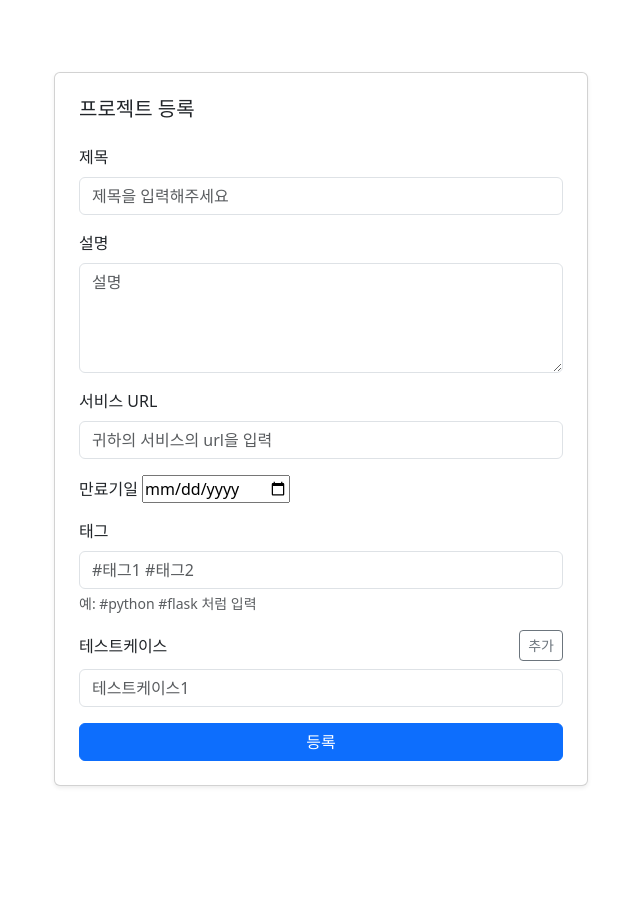
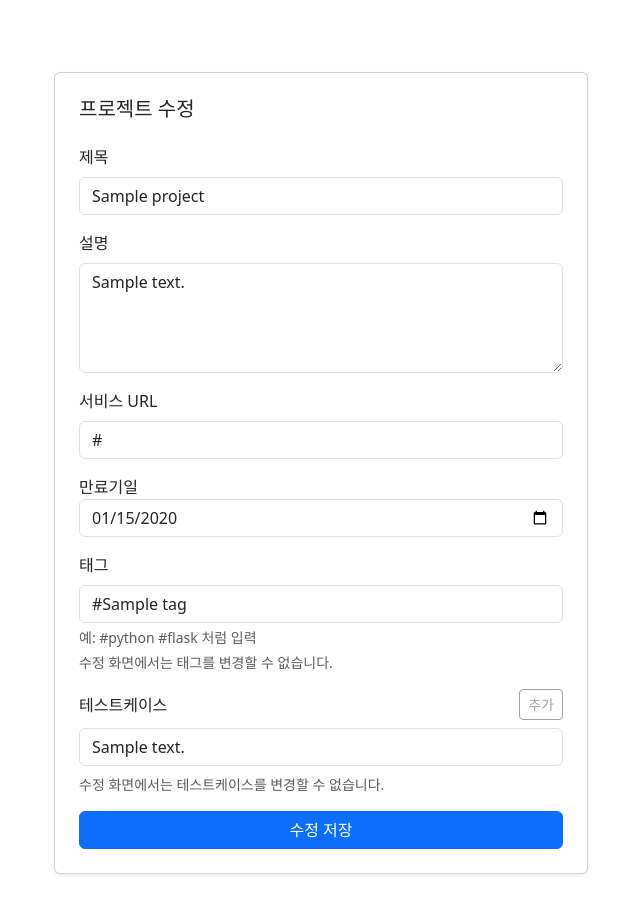
Before and after one commit to YangSiJun528/jungle-mini-project, a Flask app: template templates/project_form.html in a window 1280 px wide. Shown: the part 97-1019 px from the top of the page, without its empty margins (319-959 px from the left). Before the commit the page ends 884 px from the top, so only its background shows below. Run offline with Flask 3, Linux system fonts and the light colour scheme; the template is opened without the code that fills it: most values are stand-ins (such as "Sample title", 1, 10 or a date in 2020).

Commit message:
제목 내용 만기일 수정 가능하게 구현

```diff
--- a/app.py
+++ b/app.py
@@ -2,7 +2,7 @@ from flask import Flask, render_template, request, jsonify, redirect, flash, get
 from model.project import Project
 from model.tag import Tag
 from model.test_case import TestCase
-from service.project_service import project_create
+from service.project_service import project_create, project_get, project_update
 from service.auth_service import auth_signup, auth_login, create_access_token, auth_get_user
 from datetime import datetime
 from common.dummy import get_user_context
@@ -242,14 +242,58 @@ def create_project():
 
 @app.route("/projects/<project_id>/edit", methods=["GET"])
 def render_project_edit(project_id):
-    # 프로젝트 수정 폼 (소유자만 가능)
-    pass
+
+    current_user = get_user_context()
+    user_id = current_user._id
+
+    if not current_user:
+        flash("로그인이 필요합니다")
+        return redirect("/login")
+
+    project_or_err = project_get(project_id)
+    if isinstance(project_or_err, ServiceError):
+        flash("프로젝트를 가져오는데 실패했습니다")
+        return redirect("/")
+
+    project = project_or_err
+
+    if project.user_id != user_id:
+        flash("프로젝트를 수정하기 위해선 본인이 작성한 프로젝트여야합니다")
+        return redirect("/")
+
+    return render_template("project_form.html", project=project)
+
 
 
 @app.route("/projects/<project_id>/edit", methods=["POST"])
 def update_project(project_id):
-    # 소유자 확인 필요
-    pass
+    current_user = get_user_context()
+    user_id = current_user._id
+
+    if not current_user:
+        flash("로그인이 필요합니다")
+        return redirect("/login")
+
+    title = request.form.get("title")
+    content = request.form.get("content")
+    url = request.form.get("url")
+    expired_date_str = request.form.get("expired_date")
+
+    expired_date = datetime.strptime(expired_date_str, "%Y-%m-%d")
+
+    data = {
+        "title": title,
+        "content": content,
+        "url": url,
+        "expired_date": expired_date,
+    }
+
+    ok_or_err = project_update(user_id, project_id, data)
+    if isinstance(ok_or_err, ServiceError):
+        flash("수정 반영 중 오류 발생")
+        return redirect("/")
+
+    return redirect(f"/projects/{project_id}")
 
 
 @app.route("/projects/<project_id>/delete", methods=["POST"])
--- a/model/test_case.py
+++ b/model/test_case.py
@@ -6,4 +6,5 @@ from model.feedback import Feedback
 class TestCase:
     id: str # 추가 시 식별을 위해서 필요함.
     content: str
+    is_active: bool = True
     feedbacks: list[Feedback] = field(default_factory=list)
--- a/templates/project_form.html
+++ b/templates/project_form.html
@@ -7,55 +7,131 @@
       <div class="card shadow-sm">
         <div class="card-body p-4">
 
-          <h5 class="mb-4">프로젝트 등록</h5>
+          <h5 class="mb-4">
+            {{ "프로젝트 수정" if project else "프로젝트 등록" }}
+          </h5>
 
-          <form action="/projects" method="POST">
+          <form
+            action="{{ '/projects/' ~ project._id ~ '/edit' if project else '/projects' }}"
+            method="POST"
+          >
 
             <!-- 제목 -->
             <div class="mb-3">
               <label for="title" class="form-label">제목</label>
-              <input id="title" name="title" class="form-control" placeholder="제목을 입력해주세요">
+              <input
+                id="title"
+                name="title"
+                class="form-control"
+                placeholder="제목을 입력해주세요"
+                value="{{ project.title if project else '' }}"
+                required
+              >
             </div>
 
             <!-- 설명 -->
             <div class="mb-3">
               <label for="content" class="form-label">설명</label>
-              <textarea id="content" name="content" class="form-control" rows="4" placeholder="설명"></textarea>
+              <textarea
+                id="content"
+                name="content"
+                class="form-control"
+                rows="4"
+                placeholder="설명"
+                required
+              >{{ project.content if project else '' }}</textarea>
             </div>
 
             <!-- URL -->
             <div class="mb-3">
               <label for="url" class="form-label">서비스 URL</label>
-              <input id="url" name="url" class="form-control" placeholder="귀하의 서비스의 url을 입력">
+              <input
+                id="url"
+                name="url"
+                class="form-control"
+                placeholder="귀하의 서비스의 url을 입력"
+                value="{{ project.url if project else '' }}"
+                required
+              >
             </div>
 
-            <!-- URL -->
+            <!-- 만료일 -->
             <div class="mb-3">
               <label for="expired_date">만료기일</label>
-              <input type="date" id="expired_date" name="expired_date" required>
+              <input
+                type="date"
+                id="expired_date"
+                name="expired_date"
+                class="form-control"
+                value="{{ project.expired_date.strftime('%Y-%m-%d') if project else '' }}"
+                required
+              >
             </div>
 
             <!-- 태그 -->
             <div class="mb-3">
               <label for="tags" class="form-label">태그</label>
-              <input id="tags" name="tags" class="form-control" placeholder="#태그1 #태그2">
+
+              {# 수정 화면이면 project.tags를 "#태그" 형태로 보여주기 #}
+              <input
+                id="tags"
+                name="tags"
+                class="form-control"
+                placeholder="#태그1 #태그2"
+                value="{% if project %}{% for t in project.tags %}#{{ t.name }} {% endfor %}{% else %}{% endif %}"
+                {% if project %}readonly{% endif %}
+              >
               <div class="form-text">예: #python #flask 처럼 입력</div>
+
+              {% if project %}
+                <div class="form-text text-muted">
+                  수정 화면에서는 태그를 변경할 수 없습니다.
+                </div>
+              {% endif %}
             </div>
-
 
             <!-- 테스트케이스 -->
             <div class="mb-2 d-flex align-items-center justify-content-between">
               <label class="form-label mb-0">테스트케이스</label>
-              <button type="button" class="btn btn-sm btn-outline-secondary" onclick="addTestcase()">추가</button>
+
+              {% if project %}
+                <button type="button" class="btn btn-sm btn-outline-secondary" disabled>
+                  추가
+                </button>
+              {% else %}
+                <button type="button" class="btn btn-sm btn-outline-secondary" onclick="addTestcase()">
+                  추가
+                </button>
+              {% endif %}
             </div>
 
             <div id="testcase-container" class="mb-3">
-              <div class="mb-2">
-                <input name="testcases[]" class="form-control" placeholder="테스트케이스1">
-              </div>
+              {% if project %}
+                {# 수정 화면: 기존 테스트케이스 보여주되 readonly #}
+                {% for tc in project.test_cases %}
+                  <div class="mb-2">
+                    <input
+                      class="form-control"
+                      value="{{ tc.content }}"
+                      readonly
+                    >
+                  </div>
+                {% endfor %}
+
+                <div class="form-text text-muted">
+                  수정 화면에서는 테스트케이스를 변경할 수 없습니다.
+                </div>
+              {% else %}
+                {# 등록 화면: 입력 + 추가 가능 #}
+                <div class="mb-2">
+                  <input name="testcases[]" class="form-control" placeholder="테스트케이스1" required>
+                </div>
+              {% endif %}
             </div>
 
-            <button class="btn btn-primary w-100" type="submit">등록</button>
+            <button class="btn btn-primary w-100" type="submit">
+              {{ "수정 저장" if project else "등록" }}
+            </button>
 
           </form>
 
@@ -65,6 +141,7 @@
   </div>
 </div>
 
+{% if not project %}
 <script>
 let testcaseCount = 1;
 
@@ -73,18 +150,19 @@ function addTestcase() {
 
   const container = document.getElementById("testcase-container");
 
-  // Bootstrap 간격을 주기 위해 div로 한번 감싸는 게 깔끔함
   const wrapper = document.createElement("div");
   wrapper.className = "mb-2";
 
   const input = document.createElement("input");
   input.name = "testcases[]";
   input.placeholder = "테스트케이스" + testcaseCount;
-  input.className = "form-control"; // ★ 이게 핵심
+  input.className = "form-control";
+  input.required = true;
 
   wrapper.appendChild(input);
   container.appendChild(wrapper);
 }
 </script>
+{% endif %}
 
 {% endblock %}
```
Also changed, not shown: service/project_service.py (+8 -1 lines).
